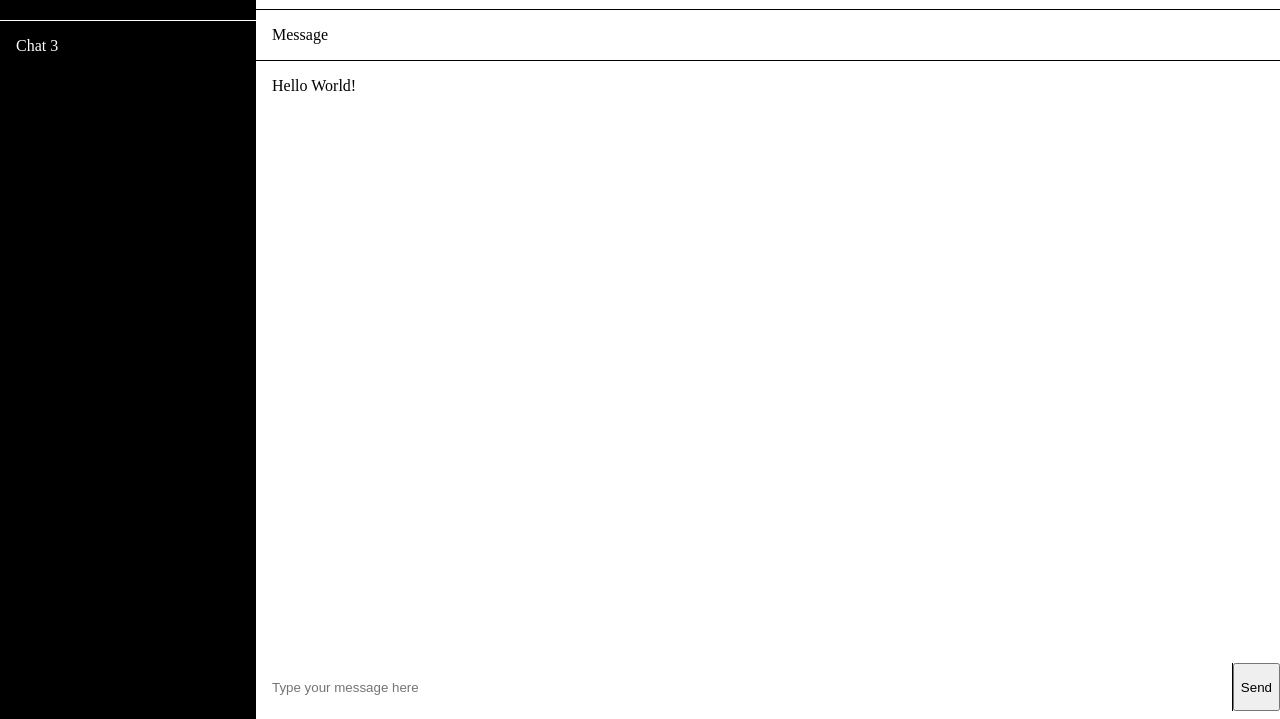
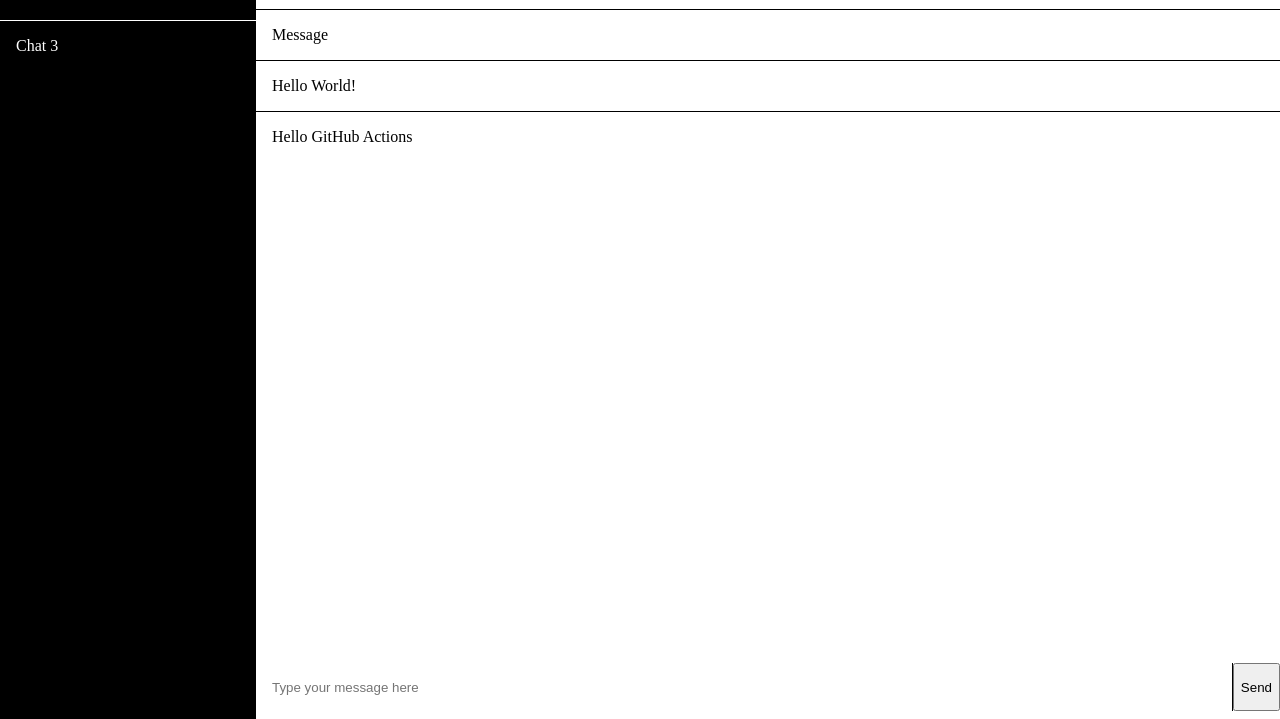
Before and after one commit to cse110-sp23-group3/big-project, a plain HTML site: page index.html in a window 1280 px wide. Shown: the part 81-800 px from the top of the page. Drawn offline with Linux system fonts and the light colour scheme.

Commit message:
Add "Hello GitHub Actions" message

```diff
--- a/index.html
+++ b/index.html
@@ -133,6 +133,9 @@
             <article>
                 <p>Hello World!</p>
             </article>
+            <article>
+                <p>Hello GitHub Actions</p>
+            </article>
         </section>
 
         <!-- Chat Input -->
```
